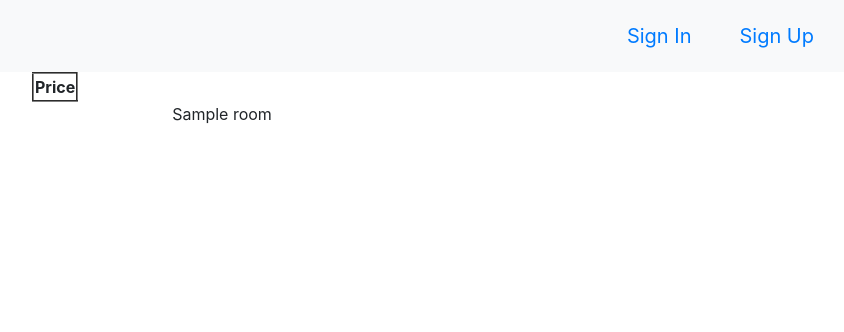
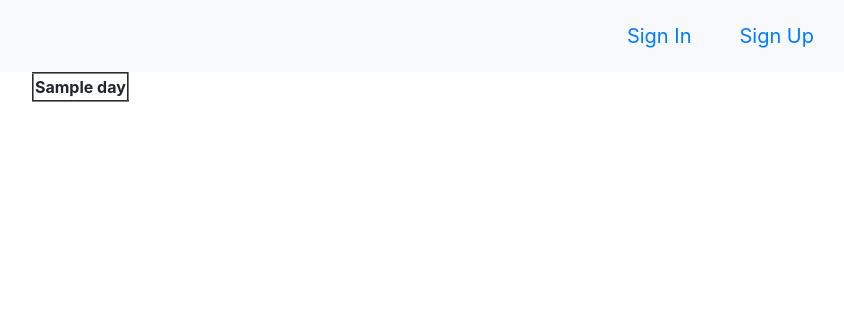
Before and after one commit to Sharmanuj/Game, a Django app: template templates/room/ManageSlots.html in a window 1280 px wide. Shown: the top 332 px of the page, without its empty margins (418-1262 px from the left). Run offline with Django 3.2, Linux system fonts and the light colour scheme; the template is opened without the code that fills it: most values are stand-ins (such as "Sample title", 1, 10 or a date in 2020); lists and menus that the app fills with data are empty; some libraries are stand-ins or nearby versions.

Commit message:
working on room slots

```diff
--- a/templates/room/ManageSlots.html
+++ b/templates/room/ManageSlots.html
@@ -2,31 +2,37 @@
 {%load crispy_forms_tags%}
 {%block extra_head%}
     <script>
+        $(document).ready(function(){
+            $(".price-div").hide()
+        })
+
         $.ajax({
             url:"{% url 'room:get_slots' room.id %}",
+            dataType:'json',
             success:function(response){
-                response=JSON.parse(response)
-                for(slot in response)
-                {
-                    // console.log(response[slot])
-                }
-                render(response,0)
+                // response=JSON.parse(response)
+                // for(slot in response)
+                // {
+                //     // console.log(response[slot])
+                // }
+                // render(response,0)
+                console.log(response)
                 }
         })
         function render(response,day){
             days=['Monday','Tuesday','Wednesday','Thrusday','Friday','Saturday','Sunday']
-            days={'Monday':0,'Tuesday':1,'Wednesday':2,'Thrusday':3,'Friday':4,'Saturday':5,'Sunday':6}
+            days={'Monday':1,'Tuesday':2,'Wednesday':3,'Thrusday':4,'Friday':5,'Saturday':6,'Sunday':7}
             // console.log(response)
             var x=''
             for(slot in response){
-                if (response[slot].fields.slot==1)
+                if (response[slot].fields.day==1)
                 {
-                    x="<tr>"+response[slot].fields.price+"</tr>"
+                    x+="<tr><td>"+response[slot].fields.price+"</td><td>"+response[slot].fields.slot+"</td><td><input name="+response[slot].fields.slot+" type=number></td></tr>"
                 }
                 // break
             }
             console.log(x)
-            $('#price_table').html(x)
+            $('#price_table > tbody:last').after(x)
         }
     </script>
 {%endblock%}
@@ -34,13 +40,35 @@
 <div class="form-group form-horizontal">
     <form style="text-align:center;width: 380px;margin: 0 auto;" method="POST">
         <div id="price">
-            <table id="price_table" border="2">
-                <th>Price</th>
-                <!-- <tr>{{slots}}</tr> -->
+            <table border="2">
+                {%for day in days%}
+                <th id="{{day}}" onclick="daySelect(this,'{{day.id}}')">{{day}}</th>
+                {%endfor%}
             </table>
+                {%for day in days%}
+                <div id="price{{day.id}}" class="price-div">
+                    <table id="price_table" border="2">
+                        <th>Slot</th>
+                        <th>Price</th>
+                        <th>New Price</th>
+                        {%for slot in slots%}
+                            {%if slot.day == day%}
+                            <tr><td><input type="checkbox" value="{{slot.slot}}"><br>{{slot.slot}}</td><td>{{slot.day}}</td></tr>
+                            {%endif%}
+                        {%endfor%}
+                    </table>
+                </div>
+                {%endfor%}
         <!-- {{form|crispy}} -->
-        {{room}}
+        <!-- {{room}} -->
         </div>
     </form>
+    <script>
+            function daySelect(element,id){
+                console.log(id,element)
+                $(".price-div").hide()
+                $("#price"+id).show()
+            }
+        </script>
 </div>
 {%endblock%}
```
Also changed, not shown: room/views.py (+5 -3 lines).
